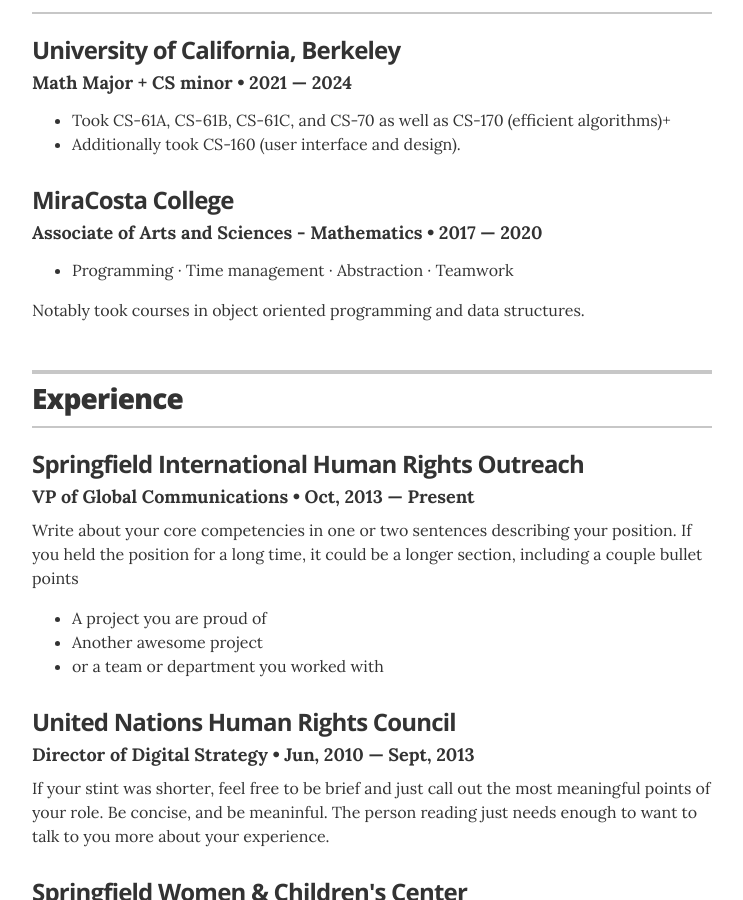
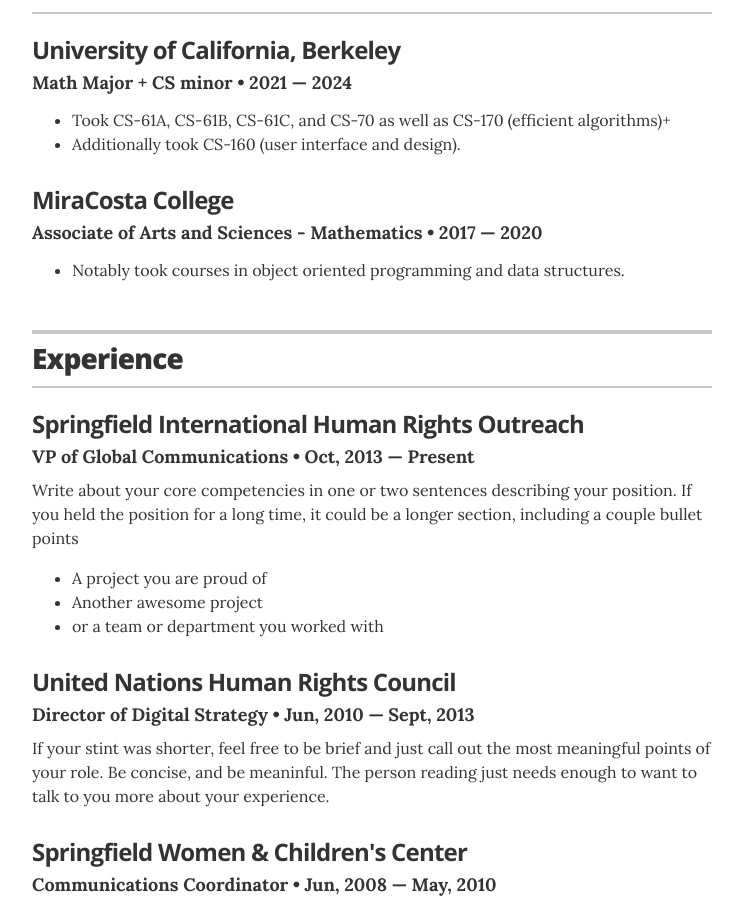
Before and after one commit to arthurutnehmer/Resume, a Jekyll site: the page built from index.html, in a window 1280 px wide and 900 px high, scrolled down 663 px. Shown: the whole window, without its empty margins (268-1011 px from the left). Built offline with Jekyll 4.4.1, drawn with Linux system fonts in a browser that asks for light colours.

Commit message:
Adjusted education.

```diff
--- a/_data/education.yml
+++ b/_data/education.yml
@@ -11,5 +11,5 @@
   uni: MiraCosta College
   year: 2017 &mdash; 2020
   awards:
-    - award: Programming · Time management · Abstraction · Teamwork
-  summary: Notably took courses in object oriented programming and data structures.
+    - award: Notably took courses in object oriented programming and data structures.
+  summary:
```
